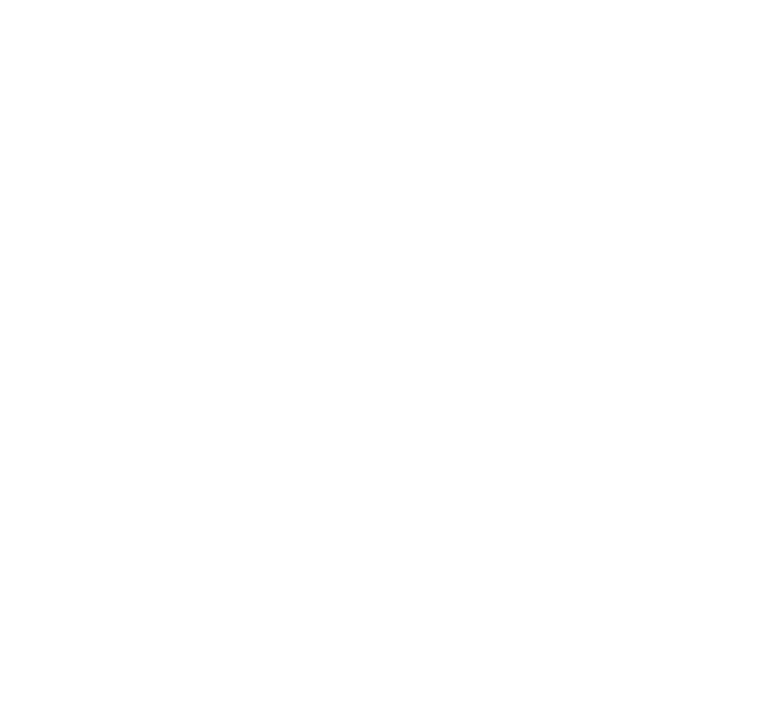
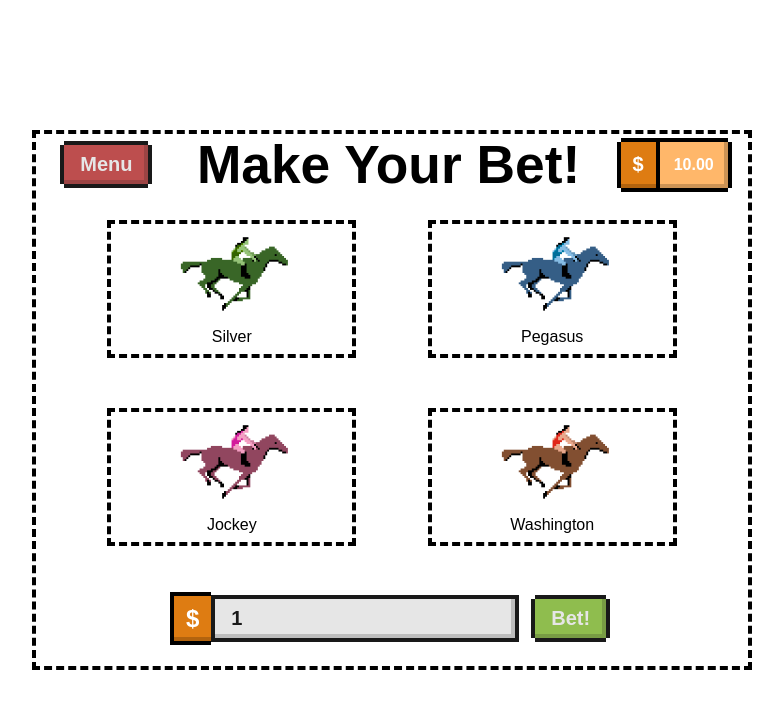
Before and after one commit to iamtheluiz/horse-race, a React (Create React App) app: page /horse-race/bet in a window 1280 px wide. Shown: the top 708 px of the page, without its empty margins (248-1031 px from the left). Built offline with nearby package versions, Linux system fonts and the light colour scheme; a web font is replaced by a local one.

Commit message:
feat: github pages deploy

```diff
--- a/src/components/HorseItem/index.tsx
+++ b/src/components/HorseItem/index.tsx
@@ -2,6 +2,7 @@
 
 import { Horse, useHorse } from "../../contexts/horse";
 
+import horseGif from "../../assets/horse.gif";
 import "./styles.css";
 
 interface HorseItemProps {
@@ -16,7 +17,7 @@
       className={`horse-container horse-item ${horse.name === selectedHorse.name ? "active" : ""}`}
       onClick={() => setSelectedHorse(horse)}
     >
-      <img src="/img/horse.gif" alt="Horse Gif" />
+      <img src={horseGif} alt="Horse Gif" />
       <span>{horse.name}</span>
     </div>
   );
--- a/src/routes.tsx
+++ b/src/routes.tsx
@@ -8,7 +8,7 @@
 
 const Routes: React.FC = () => {
   return (
-    <BrowserRouter>
+    <BrowserRouter basename="horse-race">
       <Switch>
         <Route path="/" component={Main} exact />
         <Route path="/bet" component={Bet} exact />
```
Also changed, not shown: package.json (+6 -2 lines), src/assets/horse.gif (renamed from public/img/horse.gif), 1 other file (tests, documents, lock files or other folders).
